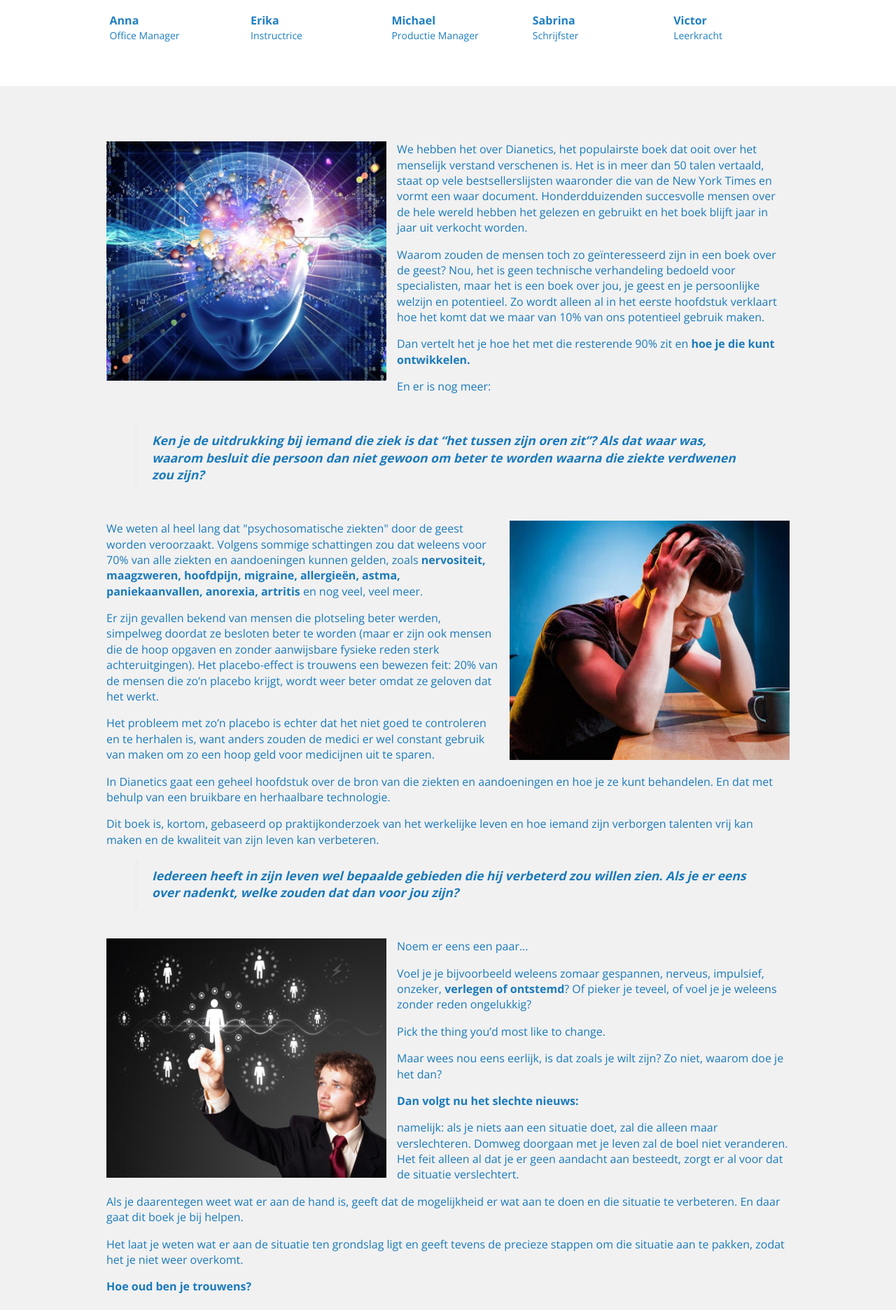
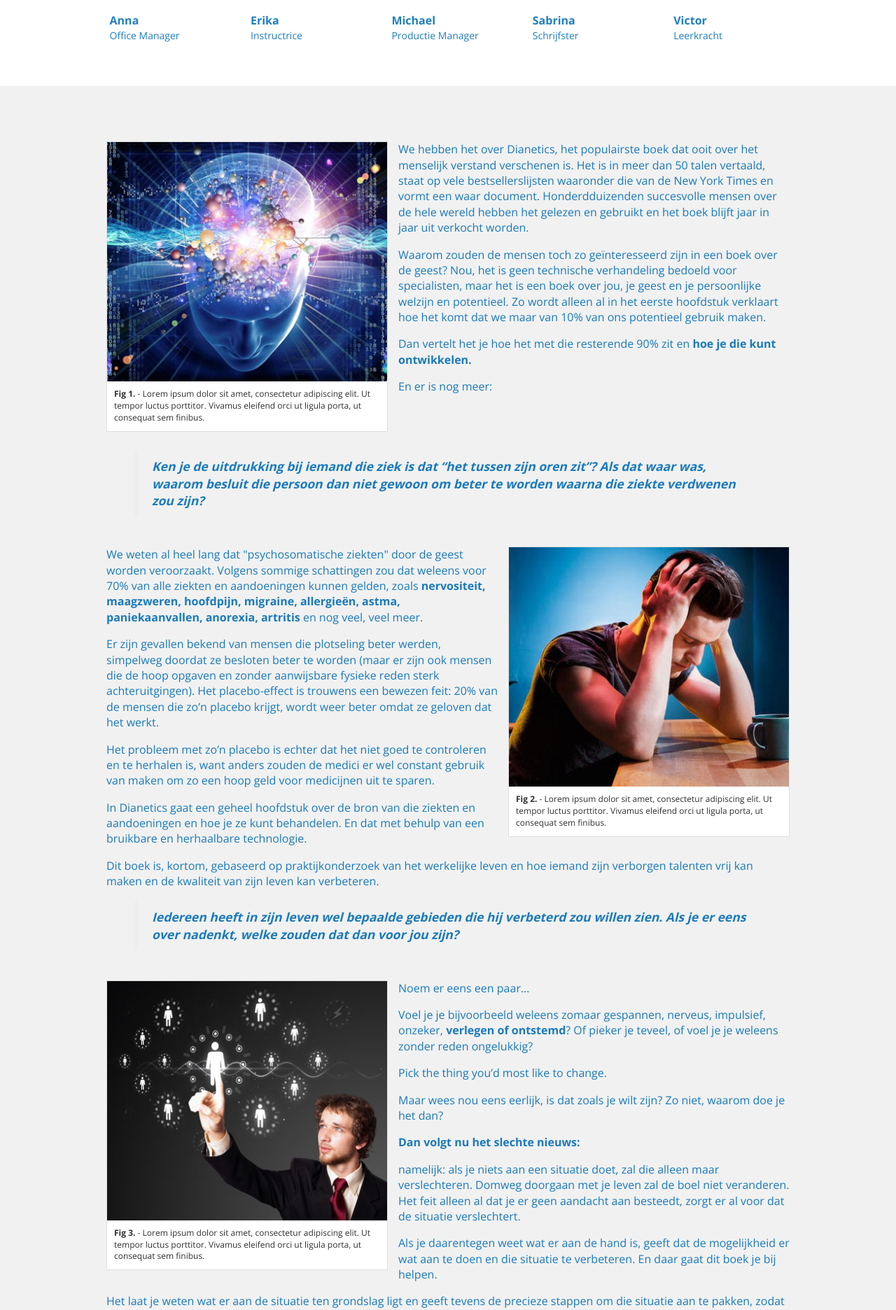
Before and after one commit to qualifiedleads/book1, a PHP site: page /nl1.html in a window 1280 px wide. Shown: the part 1614-3486 px from the top of the page at 70% size. Run offline with PHP 8.4, Linux system fonts and the light colour scheme; some libraries are stand-ins or nearby versions.

Commit message:
Captions

```diff
--- a/css/style.css
+++ b/css/style.css
@@ -173,6 +173,20 @@ blockquote{padding-left:20px;font-style: italic;}
 .footer a {color:#3998da; text-decoration:underline;}
 .footer a:hover {text-decoration:none;}
 
+figure {
+    border: 1px solid #dfdfdf;
+    display: inline-block;
+    background-color: white;
+}
+
+figure figcaption {
+    max-width: 400px;
+    padding: 10px;
+    font-size: 12px;
+    color: #303030;
+    background-color: white;
+}
+
 .related-image-left {
     float: left;
     margin-right: 15px;
@@ -181,9 +195,9 @@ blockquote{padding-left:20px;font-style: italic;}
     float: right;
     margin-left: 15px;
 }
-.related-image {
+.related-image img {
+    max-width: 400px;
     width: 100%;
-    max-width: 400px;
 }
 p.clear {
     clear:both;
--- a/nl1.html
+++ b/nl1.html
@@ -181,7 +181,14 @@
       <!--right author text-->
       <div>
         <p class="authors-text"></p>
-        <img src="img/mind.jpg" class="related-image related-image-left"/>
+
+        <figure class="related-image related-image-left">
+          <img src="img/mind.jpg" />
+          <figcaption>
+            <strong>Fig 1.</strong> - Lorem ipsum dolor sit amet, consectetur adipiscing elit. Ut tempor luctus porttitor. Vivamus eleifend orci ut ligula porta, ut consequat sem finibus.
+          </figcaption>
+        </figure>
+
         <p>We hebben het over Dianetics, het populairste boek dat ooit over het menselijk verstand verschenen is. Het is in meer dan  50 talen vertaald, staat op vele bestsellerslijsten waaronder die van de New York Times en vormt een waar document. Honderdduizenden succesvolle mensen over de hele wereld hebben het gelezen en gebruikt en het boek blijft jaar in jaar uit verkocht worden.</p>
         <p>Waarom zouden de mensen toch zo geïnteresseerd zijn in een boek over de geest? Nou, het is geen technische verhandeling bedoeld voor specialisten, maar het is een boek over jou, je geest en je persoonlijke welzijn en potentieel. Zo wordt alleen al in het eerste hoofdstuk verklaart hoe het komt dat we maar van 10% van ons potentieel gebruik maken.</p>
         <p>Dan vertelt het je hoe het met die resterende 90% zit en <b>hoe je die kunt ontwikkelen.</b></p></p>
@@ -189,7 +196,14 @@
         <p  class="clear"></p>
         <p><blockquote><b>Ken je de uitdrukking bij iemand die ziek is dat “het tussen zijn oren zit”? Als dat waar was, waarom besluit die persoon dan niet gewoon om beter te worden waarna die ziekte verdwenen zou zijn?</b></blockquote></p>
         <p  class="clear"></p>
-        <img src="img/mental-health.jpg" class="related-image related-image-right"/>
+
+        <figure class="related-image related-image-right">
+          <img src="img/mental-health.jpg" />
+          <figcaption>
+            <strong>Fig 2.</strong> - Lorem ipsum dolor sit amet, consectetur adipiscing elit. Ut tempor luctus porttitor. Vivamus eleifend orci ut ligula porta, ut consequat sem finibus.
+          </figcaption>
+        </figure>
+
         <p>We weten al heel lang dat "psychosomatische ziekten" door de geest worden veroorzaakt. Volgens  sommige schattingen zou dat weleens voor 70% van alle ziekten en aandoeningen kunnen gelden, zoals <b>nervositeit, maagzweren, hoofdpijn, migraine, allergieën, astma, paniekaanvallen, anorexia, artritis</b> en nog veel, veel meer.</p>
         <p>Er zijn gevallen bekend van mensen die plotseling beter werden, simpelweg doordat ze besloten beter te worden (maar er zijn ook mensen die de hoop opgaven en zonder aanwijsbare fysieke reden sterk achteruitgingen). Het placebo-effect is trouwens een bewezen feit: 20% van de mensen die zo’n placebo krijgt, wordt weer beter omdat ze geloven dat het werkt.</p>
         <p>Het probleem met zo’n placebo is echter dat het niet goed te controleren en te herhalen is, want anders zouden de medici er wel constant gebruik van maken om zo een hoop geld voor medicijnen uit te sparen. </p>
@@ -197,7 +211,14 @@
         <p>Dit boek is, kortom, gebaseerd op praktijkonderzoek van het werkelijke leven en hoe iemand zijn verborgen talenten vrij kan maken en de kwaliteit van zijn leven kan verbeteren. </p>
         <p><blockquote><b>Iedereen heeft in zijn leven wel bepaalde gebieden die hij verbeterd zou willen zien. Als je er eens over nadenkt, welke zouden dat dan voor jou zijn?</b></blockquote></p>
         <p  class="clear"></p>
-        <img src="img/improve.jpg" class="related-image related-image-left"/>
+
+        <figure class="related-image related-image-left">
+          <img src="img/improve.jpg" />
+          <figcaption>
+            <strong>Fig 3.</strong> - Lorem ipsum dolor sit amet, consectetur adipiscing elit. Ut tempor luctus porttitor. Vivamus eleifend orci ut ligula porta, ut consequat sem finibus.
+          </figcaption>
+        </figure>
+
         <p>Noem er eens een paar...</p>
         <p>Voel je je bijvoorbeeld weleens zomaar gespannen, nerveus, impulsief, onzeker, <b>verlegen of ontstemd</b>? Of pieker je teveel, of voel je je weleens zonder reden ongelukkig?</p>
         <p>Pick the thing you’d most like to change.</p>
@@ -208,7 +229,14 @@
         <p>Het laat je weten wat er aan de situatie ten grondslag ligt en geeft tevens de precieze stappen om die situatie aan te pakken, zodat het je niet weer overkomt.</p>
         <p><b>Hoe oud ben je trouwens?</b></p>
         <p  class="clear"></p>
-        <img src="img/you.jpg" class="related-image related-image-right"/>
+
+        <figure class="related-image related-image-right">
+          <img src="img/you.jpg" />
+          <figcaption>
+            <strong>Fig 4.</strong> - Lorem ipsum dolor sit amet, consectetur adipiscing elit. Ut tempor luctus porttitor. Vivamus eleifend orci ut ligula porta, ut consequat sem finibus.
+          </figcaption>
+        </figure>
+
         <p>Natuurlijk is dat een persoonlijke vraag die je niet hoeft te beantwoorden, maar die wel gerechtvaardigd is, omdat het lezen van dit boek er namelijk voor het eerst in al die jaren voor gaat zorgen dat je <b>daadwerkelijk iets aan jezelf kunt doen</b></p>
         <p>En dat is iets wat je nog nooit eerder hebt gedaan!</p>
         <p>We hebben het hier echter niet over je lichaam, maar over jou! En we hebben het ook niet over de talloze manieren waarop je voor je lichaam kunt zorgen, zoals je tanden poetsen of jezelf scheren, nee , we hebben het hier over het individu, over jouw persoonlijkheid, jouw leven; we hebben het over jou! <b>Jij bent hier belangrijk</b>, veel meer dan je denkt!</p>
```
Also changed, not shown: nl2.html (+32 -4 lines).
